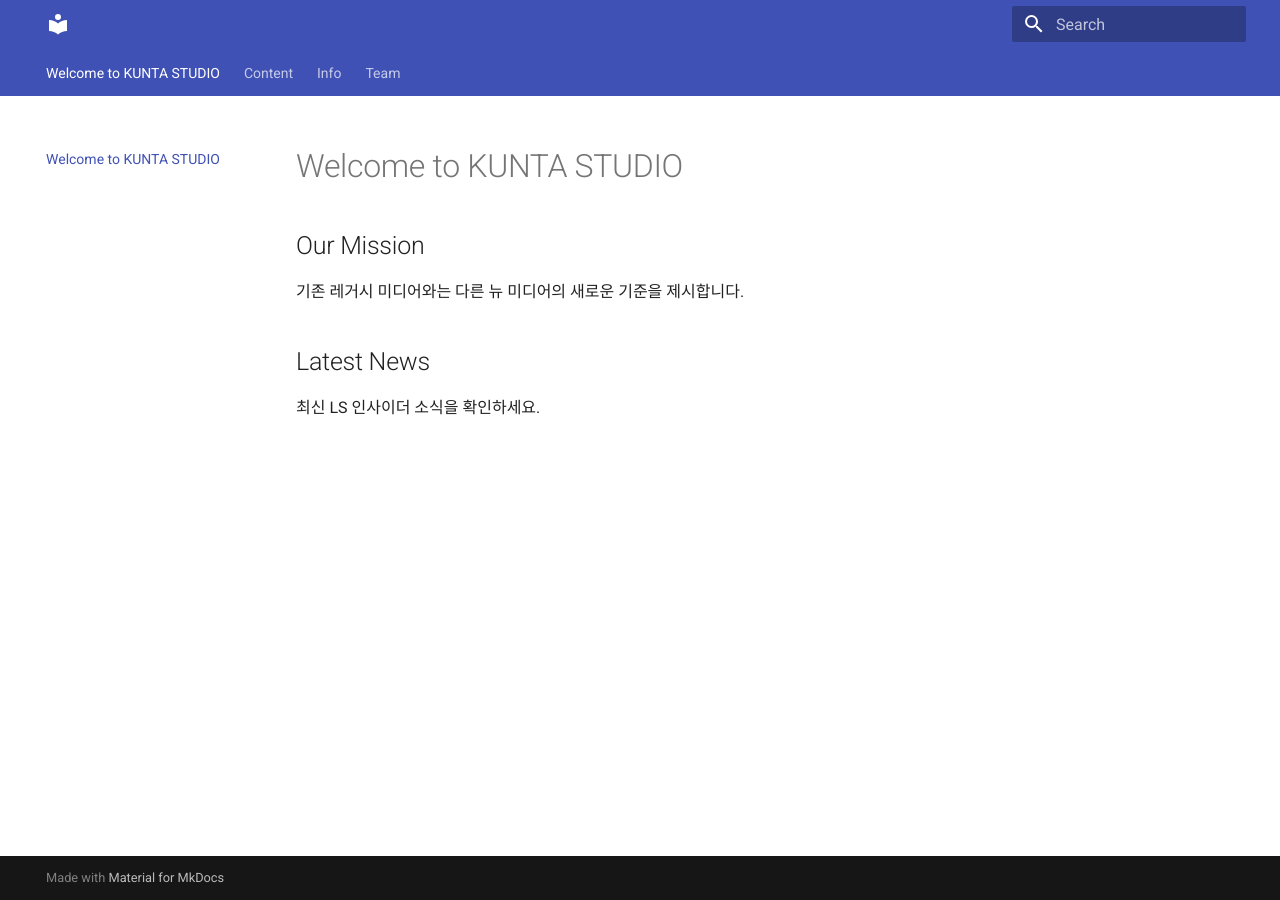
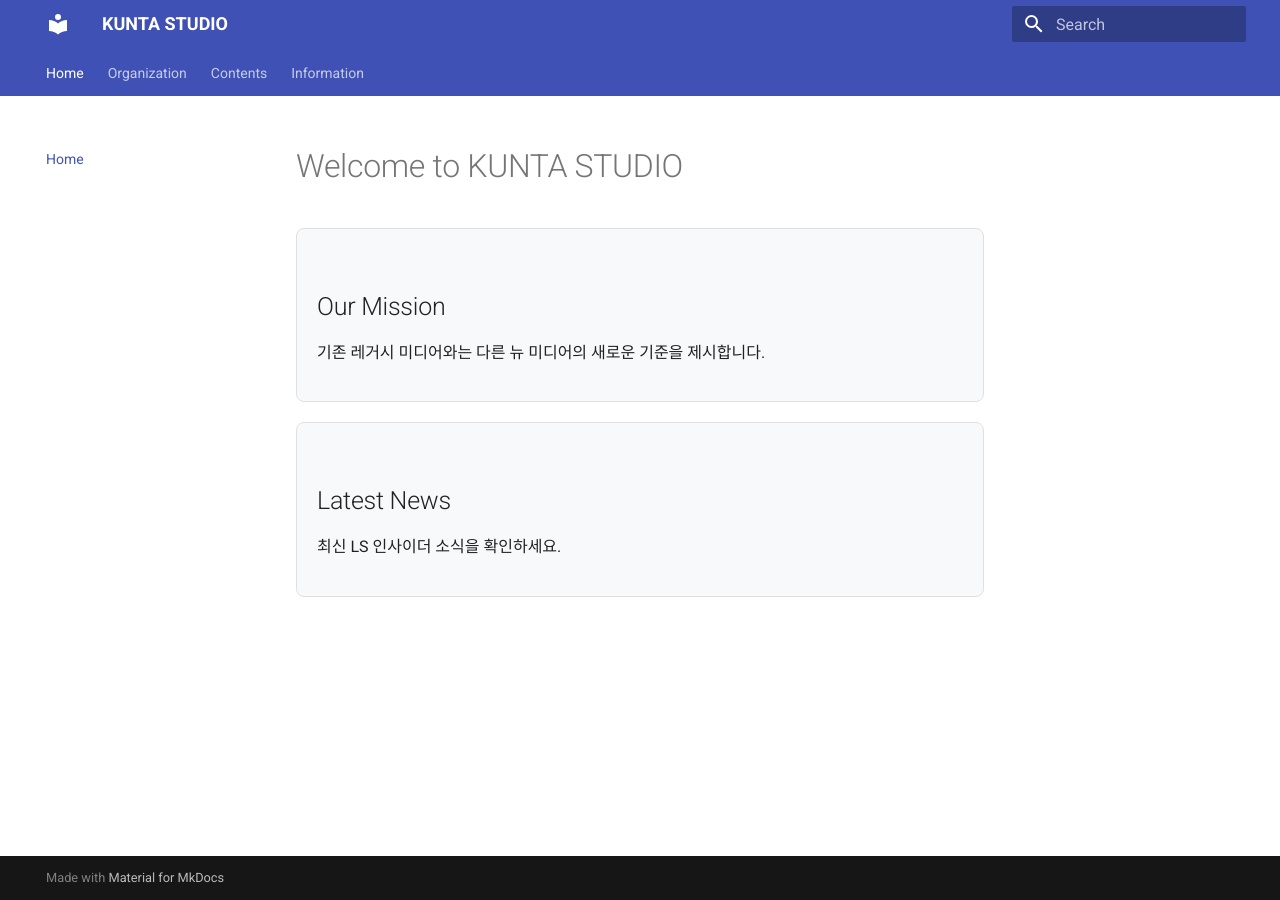
Before and after one commit to KUNTASTUDIO/KUNTASTUDIO.github.io, an MkDocs documentation site: the page built from docs/index.md, in a window 1280 px wide. Built offline with MkDocs 1.6.1 and Material for MkDocs 9.7.7, drawn with Linux system fonts in a browser that asks for light colours; part of the change alters nothing that is shown.

Commit message:
Update mkdocs.yml

```diff
--- a/mkdocs.yml
+++ b/mkdocs.yml
@@ -1,13 +1,17 @@
+site_name: KUNTA STUDIO
 theme:
   name: material
   palette:
-    primary: indigo  # 원하시는 팩션 테마 컬러로 변경 가능
+    primary: indigo
     accent: indigo
-  font:
-    text: Roboto
-    code: Roboto Mono
   features:
     - navigation.tabs
     - navigation.sections
-  extra_css:
-    - stylesheets/extra.css
+extra_css:
+  - stylesheets/extra.css
+
+nav:
+  - Home: index.md
+  - Organization: team.md
+  - Contents: gallery.md
+  - Information: info.md
```
